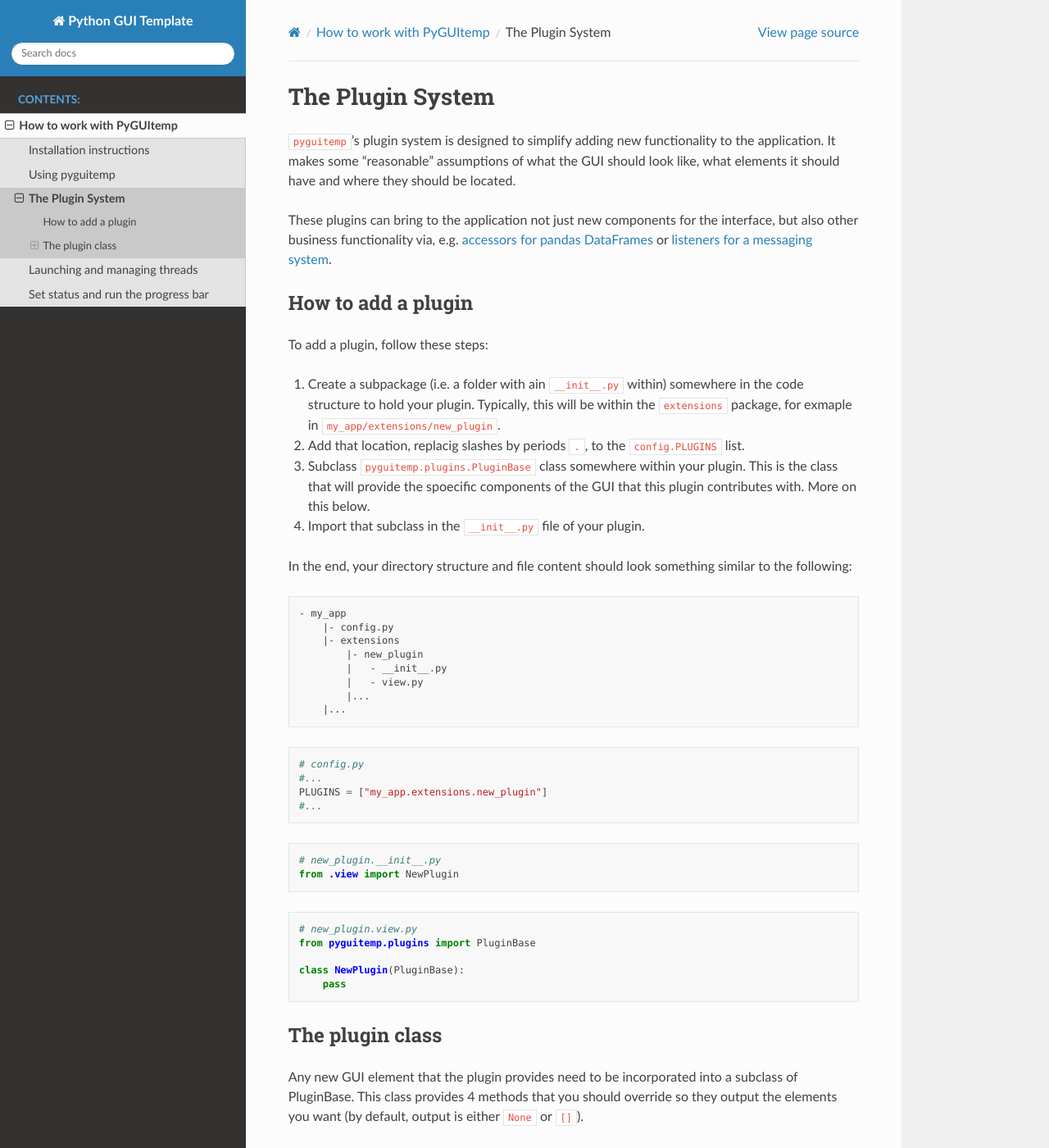
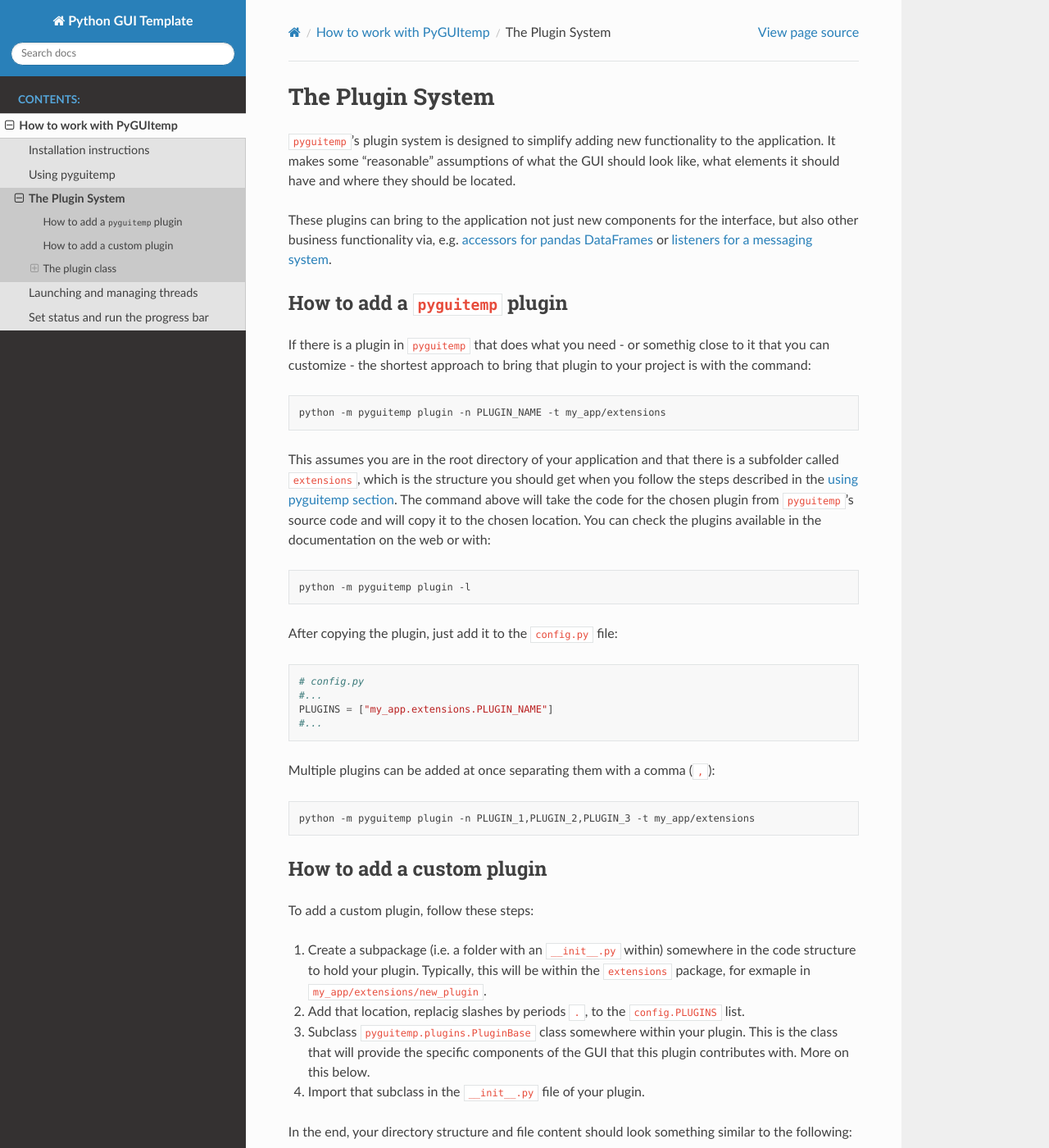
Before and after one commit to ImperialCollegeLondon/guikit, a Sphinx documentation site: the page built from docs/howtos/add_plugin.md, in a window 1280 px wide and 1400 px high. Shown: the whole window at 82% size. Built offline with Sphinx 7.4.7 and the Read the Docs theme 2.0.0, drawn with Linux system fonts in a browser that asks for light colours; pages that are not in the unit, such as notebooks, are missing from menus.

Commit message:
:memo: Add documentation for copying builtin plugins

````diff
--- a/docs/howtos/add_plugin.md
+++ b/docs/howtos/add_plugin.md
@@ -8,16 +8,52 @@
 but also other business functionality via, e.g. [accessors for pandas DataFrames](https://pandas.pydata.org/docs/development/extending.html#extending-pandas) or
 [listeners for a messaging system](https://pypubsub.readthedocs.io).
 
-## How to add a plugin
+## How to add a `pyguitemp` plugin
 
-To add a plugin, follow these steps:
+If there is a plugin in `pyguitemp` that does what you need - or somethig close to it
+that you can customize - the shortest approach to bring that plugin to your project is
+with the command:
 
-1. Create a subpackage (i.e. a folder with ain `__init__.py` within) somewhere in the
+```bash
+python -m pyguitemp plugin -n PLUGIN_NAME -t my_app/extensions
+```
+
+This assumes you are in the root directory of your application and that there is a
+subfolder called `extensions`, which is the structure you should get when you follow the
+steps described in the [using pyguitemp section](using_pyguitemp). The command above
+will take the code for the chosen plugin from `pyguitemp`'s source code and will copy it
+to the chosen location. You can check the plugins available in the documentation on the
+web or with:
+
+```bash
+python -m pyguitemp plugin -l
+```
+
+After copying the plugin, just add it to the `config.py` file:
+
+```python
+# config.py
+#...
+PLUGINS = ["my_app.extensions.PLUGIN_NAME"]
+#...
+```
+
+Multiple plugins can be added at once separating them with a comma (`,`):
+
+```bash
+python -m pyguitemp plugin -n PLUGIN_1,PLUGIN_2,PLUGIN_3 -t my_app/extensions
+```
+
+## How to add a custom plugin
+
+To add a custom plugin, follow these steps:
+
+1. Create a subpackage (i.e. a folder with an `__init__.py` within) somewhere in the
    code structure to hold your plugin. Typically, this will be within the `extensions`
    package, for exmaple in `my_app/extensions/new_plugin`.
 1. Add that location, replacig slashes by periods `.`, to the `config.PLUGINS` list.
 1. Subclass `pyguitemp.plugins.PluginBase` class somewhere within your plugin. This is
-   the class that will provide the spoecific components of the GUI that this plugin
+   the class that will provide the specific components of the GUI that this plugin
    contributes with. More on this below.
 1. Import that subclass in the `__init__.py` file of your plugin.
 
````
Also changed, not shown: docs/howtos/using_pyguitemp.md (+1 -11 lines).
